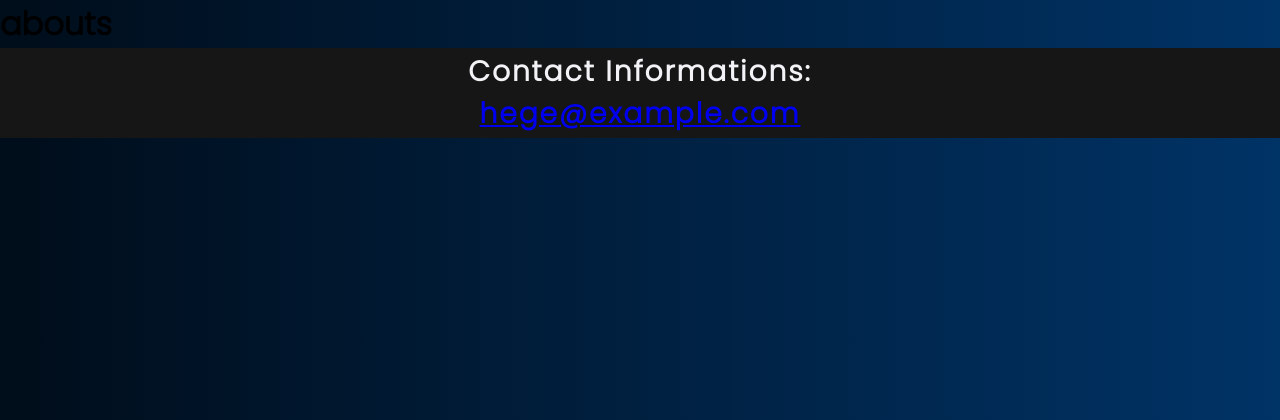
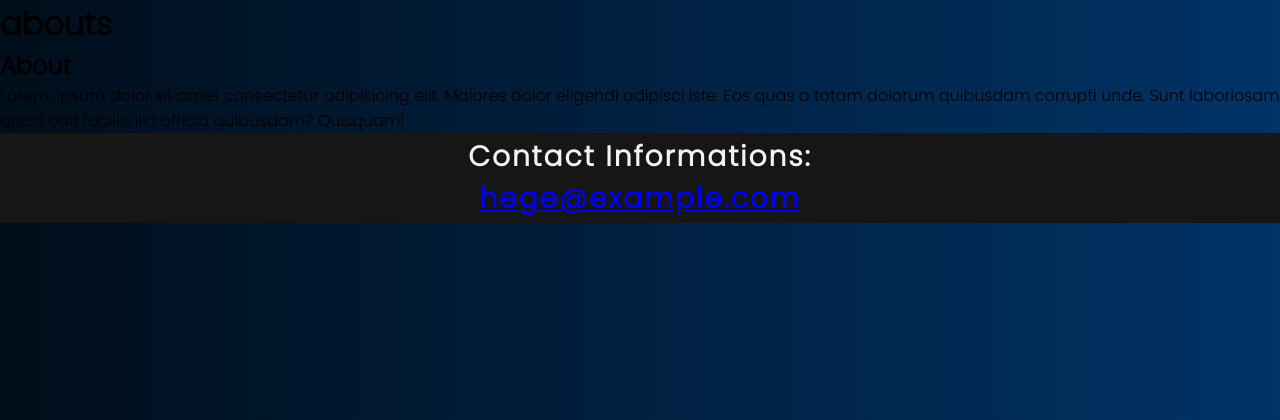
Before and after one commit to YameTechs/website, a Flask app: page /abouts/ in a window 1280 px wide. Shown: the part 64-484 px from the top of the page. Run offline with Flask 2, Linux system fonts and the light colour scheme; parts of the project's set-up code (start-up, migrations or seed data) failed here and were passed over; some libraries are stand-ins or nearby versions.

Commit message:
fix conflict

```diff
--- a/src/templates/about.html
+++ b/src/templates/about.html
@@ -1,10 +1,20 @@
 {% extends 'base.html' %}
 {%block title%}About{%endblock%}
 {% block head %}
+  <link rel="stylesheet" href="{{url_for('static', filename="css/about.css")}}">
 {% endblock head %}
 
 {% block content %}
 
-  <h1>abouts</h1>
+<h1>abouts</h1>
+<!-- This is just the base, still in progress -->
+<div class="about">
+  <h2 id="sectionAbout">About</h2>
+  <p>
+    Lorem, ipsum dolor sit amet consectetur adipisicing elit. Maiores dolor
+    eligendi adipisci iste. Eos quas a totam dolorum quibusdam corrupti unde.
+    Sunt laboriosam quasi odit facilis, illo officia quibusdam? Quisquam!
+  </p>
+</div>
 
 {% endblock %}
```
Also changed, not shown: src/templates/home.html (+8 -0 lines).
